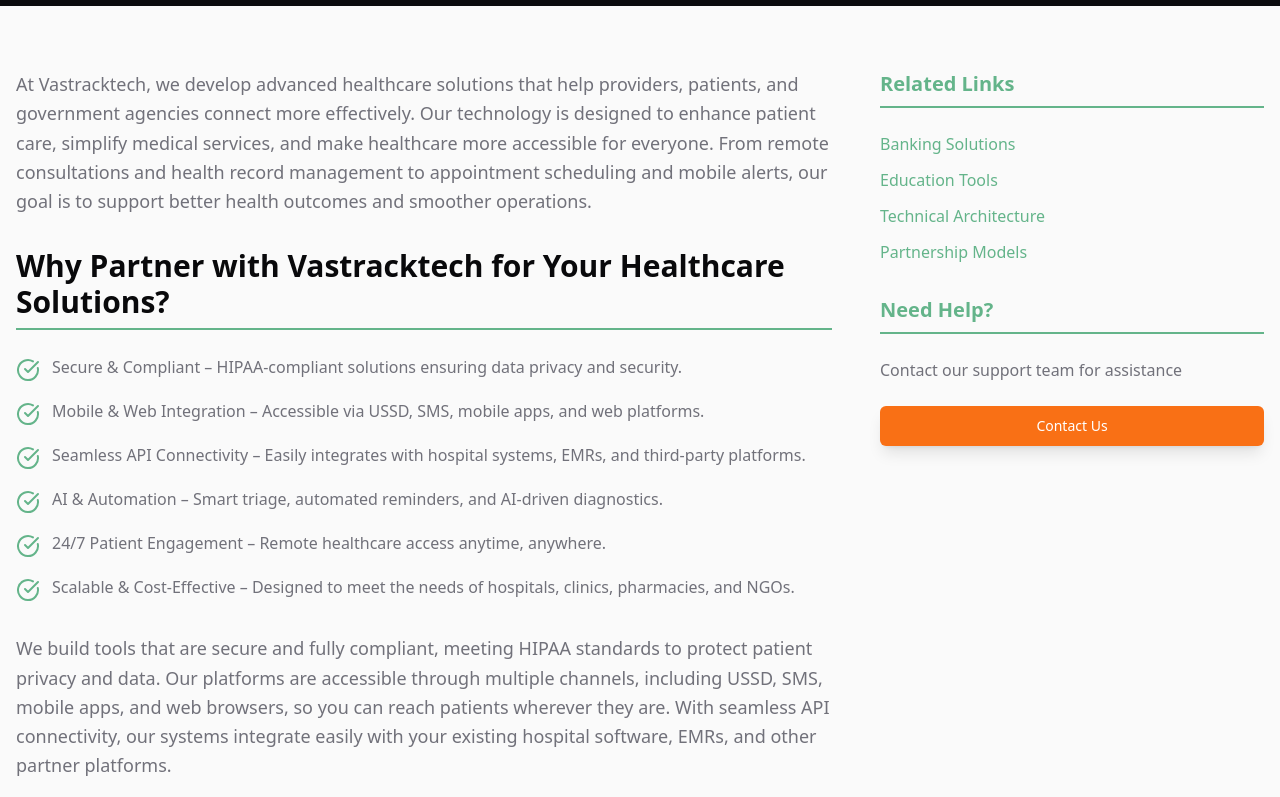
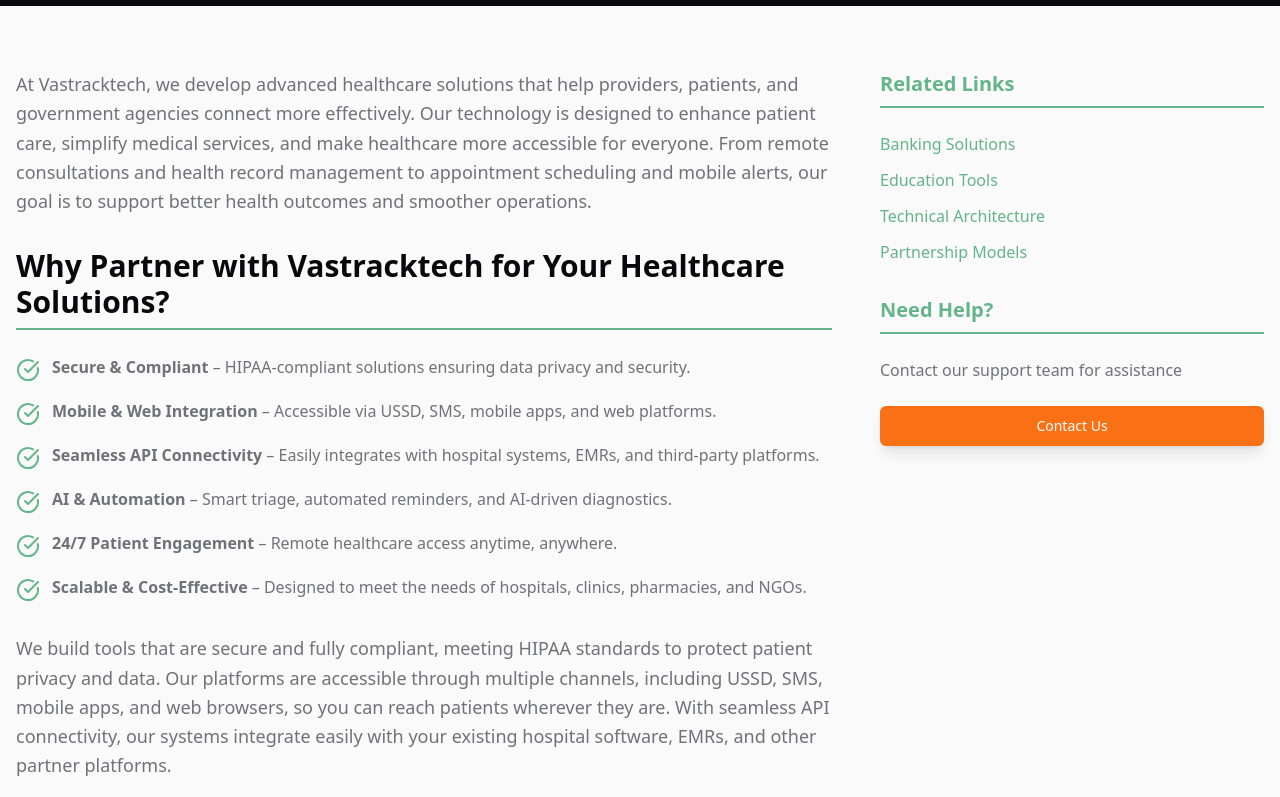
Before and after one commit to mazi-samuel/vastrack.com.ng, a React (Vite) app: page /health-services in a window 1280 px wide. Shown: the part 435-1232 px from the top of the page. Built offline with nearby package versions, Linux system fonts and the light colour scheme; the HTML template or start-up script is replaced by a standard one.

Commit message:
Fixed Technical Architecture page import issue, make bullet point labels bold, and standardize related links transitions

```diff
--- a/src/pages/BankingSolutions.tsx
+++ b/src/pages/BankingSolutions.tsx
@@ -92,7 +92,7 @@
                     {features.map((feature, index) => (
                       <div key={index} className="flex items-start gap-3">
                         <CheckCircle className="h-6 w-6 text-primary flex-shrink-0 mt-1" />
-                        <span className="text-muted-foreground leading-relaxed">{feature}</span>
+                        <span className="text-muted-foreground leading-relaxed" dangerouslySetInnerHTML={{ __html: feature }} />
                       </div>
                     ))}
                   </div>
@@ -157,16 +157,16 @@
                     Related Links
                   </h3>
                   <div className="space-y-3">
-                    <Link to="/health-services" className="block text-primary hover:text-primary-glow transition-colors">
+                    <Link to="/health-services" className="block text-primary hover:text-primary-glow transition-colors duration-300">
                       Health Services
                     </Link>
-                    <Link to="/education-tools" className="block text-primary hover:text-primary-glow transition-colors">
+                    <Link to="/education-tools" className="block text-primary hover:text-primary-glow transition-colors duration-300">
                       Education Tools
                     </Link>
-                    <Link to="/technical-architecture" className="block text-primary hover:text-primary-glow transition-colors">
+                    <Link to="/technical-architecture" className="block text-primary hover:text-primary-glow transition-colors duration-300">
                       Technical Architecture
                     </Link>
-                    <Link to="/partnership-models" className="block text-primary hover:text-primary-glow transition-colors">
+                    <Link to="/partnership-models" className="block text-primary hover:text-primary-glow transition-colors duration-300">
                       Partnership Models
                     </Link>
                   </div>
--- a/src/pages/EducationTools.tsx
+++ b/src/pages/EducationTools.tsx
@@ -180,16 +180,16 @@
                     Related Links
                   </h3>
                   <div className="space-y-3">
-                    <Link to="/banking-solutions" className="block text-primary hover:text-primary-glow transition-colors">
+                    <Link to="/banking-solutions" className="block text-primary hover:text-primary-glow transition-colors duration-300">
                       Banking Solutions
                     </Link>
-                    <Link to="/health-services" className="block text-primary hover:text-primary-glow transition-colors">
+                    <Link to="/health-services" className="block text-primary hover:text-primary-glow transition-colors duration-300">
                       Health Services
                     </Link>
-                    <Link to="/technical-architecture" className="block text-primary hover:text-primary-glow transition-colors">
+                    <Link to="/technical-architecture" className="block text-primary hover:text-primary-glow transition-colors duration-300">
                       Technical Architecture
                     </Link>
-                    <Link to="/partnership-models" className="block text-primary hover:text-primary-glow transition-colors">
+                    <Link to="/partnership-models" className="block text-primary hover:text-primary-glow transition-colors duration-300">
                       Partnership Models
                     </Link>
                   </div>
--- a/src/pages/HealthServices.tsx
+++ b/src/pages/HealthServices.tsx
@@ -6,12 +6,12 @@
 
 const HealthServices = () => {
   const features = [
-    "Secure & Compliant – HIPAA-compliant solutions ensuring data privacy and security.",
-    "Mobile & Web Integration – Accessible via USSD, SMS, mobile apps, and web platforms.",
-    "Seamless API Connectivity – Easily integrates with hospital systems, EMRs, and third-party platforms.",
-    "AI & Automation – Smart triage, automated reminders, and AI-driven diagnostics.",
-    "24/7 Patient Engagement – Remote healthcare access anytime, anywhere.",
-    "Scalable & Cost-Effective – Designed to meet the needs of hospitals, clinics, pharmacies, and NGOs."
+    "<strong>Secure & Compliant</strong> – HIPAA-compliant solutions ensuring data privacy and security.",
+    "<strong>Mobile & Web Integration</strong> – Accessible via USSD, SMS, mobile apps, and web platforms.",
+    "<strong>Seamless API Connectivity</strong> – Easily integrates with hospital systems, EMRs, and third-party platforms.",
+    "<strong>AI & Automation</strong> – Smart triage, automated reminders, and AI-driven diagnostics.",
+    "<strong>24/7 Patient Engagement</strong> – Remote healthcare access anytime, anywhere.",
+    "<strong>Scalable & Cost-Effective</strong> – Designed to meet the needs of hospitals, clinics, pharmacies, and NGOs."
   ];
 
   const services = [
@@ -99,7 +99,7 @@
                     {features.map((feature, index) => (
                       <div key={index} className="flex items-start gap-3">
                         <CheckCircle className="h-6 w-6 text-primary flex-shrink-0 mt-1" />
-                        <span className="text-muted-foreground leading-relaxed">{feature}</span>
+                        <span className="text-muted-foreground leading-relaxed" dangerouslySetInnerHTML={{ __html: feature }} />
                       </div>
                     ))}
                   </div>
@@ -164,16 +164,16 @@
                     Related Links
                   </h3>
                   <div className="space-y-3">
-                    <Link to="/banking-solutions" className="block text-primary hover:text-primary-glow transition-colors">
+                    <Link to="/banking-solutions" className="block text-primary hover:text-primary-glow transition-colors duration-300">
                       Banking Solutions
                     </Link>
-                    <Link to="/education-tools" className="block text-primary hover:text-primary-glow transition-colors">
+                    <Link to="/education-tools" className="block text-primary hover:text-primary-glow transition-colors duration-300">
                       Education Tools
                     </Link>
-                    <Link to="/technical-architecture" className="block text-primary hover:text-primary-glow transition-colors">
+                    <Link to="/technical-architecture" className="block text-primary hover:text-primary-glow transition-colors duration-300">
                       Technical Architecture
                     </Link>
-                    <Link to="/partnership-models" className="block text-primary hover:text-primary-glow transition-colors">
+                    <Link to="/partnership-models" className="block text-primary hover:text-primary-glow transition-colors duration-300">
                       Partnership Models
                     </Link>
                   </div>
--- a/src/pages/PartnershipModels.tsx
+++ b/src/pages/PartnershipModels.tsx
@@ -215,16 +215,16 @@
                 Related Links
               </h3>
               <div className="space-y-3">
-                <Link to="/banking-solutions" className="block text-primary hover:text-primary-glow transition-colors">
+                <Link to="/banking-solutions" className="block text-primary hover:text-primary-glow transition-colors duration-300">
                   Banking Solutions
                 </Link>
-                <Link to="/health-services" className="block text-primary hover:text-primary-glow transition-colors">
+                <Link to="/health-services" className="block text-primary hover:text-primary-glow transition-colors duration-300">
                   Health Services
                 </Link>
-                <Link to="/education-tools" className="block text-primary hover:text-primary-glow transition-colors">
+                <Link to="/education-tools" className="block text-primary hover:text-primary-glow transition-colors duration-300">
                   Education Tools
                 </Link>
-                <Link to="/technical-architecture" className="block text-primary hover:text-primary-glow transition-colors">
+                <Link to="/technical-architecture" className="block text-primary hover:text-primary-glow transition-colors duration-300">
                   Technical Architecture
                 </Link>
               </div>
--- a/src/pages/TechnicalArchitecture.tsx
+++ b/src/pages/TechnicalArchitecture.tsx
@@ -2,6 +2,7 @@
 import Footer from "@/components/Footer";
 import { Button } from "@/components/ui/button";
 import { CheckCircle, Network, Database, Zap, Shield, Cpu, Link2 } from "lucide-react";
+import { Link } from "react-router-dom";
 
 const TechnicalArchitecturePage = () => {
   return (
@@ -170,16 +171,16 @@
                     Related Links
                   </h3>
                   <div className="space-y-3">
-                    <Link to="/banking-solutions" className="block text-primary hover:text-primary-glow transition-colors">
+                    <Link to="/banking-solutions" className="block text-primary hover:text-primary-glow transition-colors duration-300">
                       Banking Solutions
                     </Link>
-                    <Link to="/health-services" className="block text-primary hover:text-primary-glow transition-colors">
+                    <Link to="/health-services" className="block text-primary hover:text-primary-glow transition-colors duration-300">
                       Health Services
                     </Link>
-                    <Link to="/education-tools" className="block text-primary hover:text-primary-glow transition-colors">
+                    <Link to="/education-tools" className="block text-primary hover:text-primary-glow transition-colors duration-300">
                       Education Tools
                     </Link>
-                    <Link to="/partnership-models" className="block text-primary hover:text-primary-glow transition-colors">
+                    <Link to="/partnership-models" className="block text-primary hover:text-primary-glow transition-colors duration-300">
                       Partnership Models
                     </Link>
                   </div>
```
